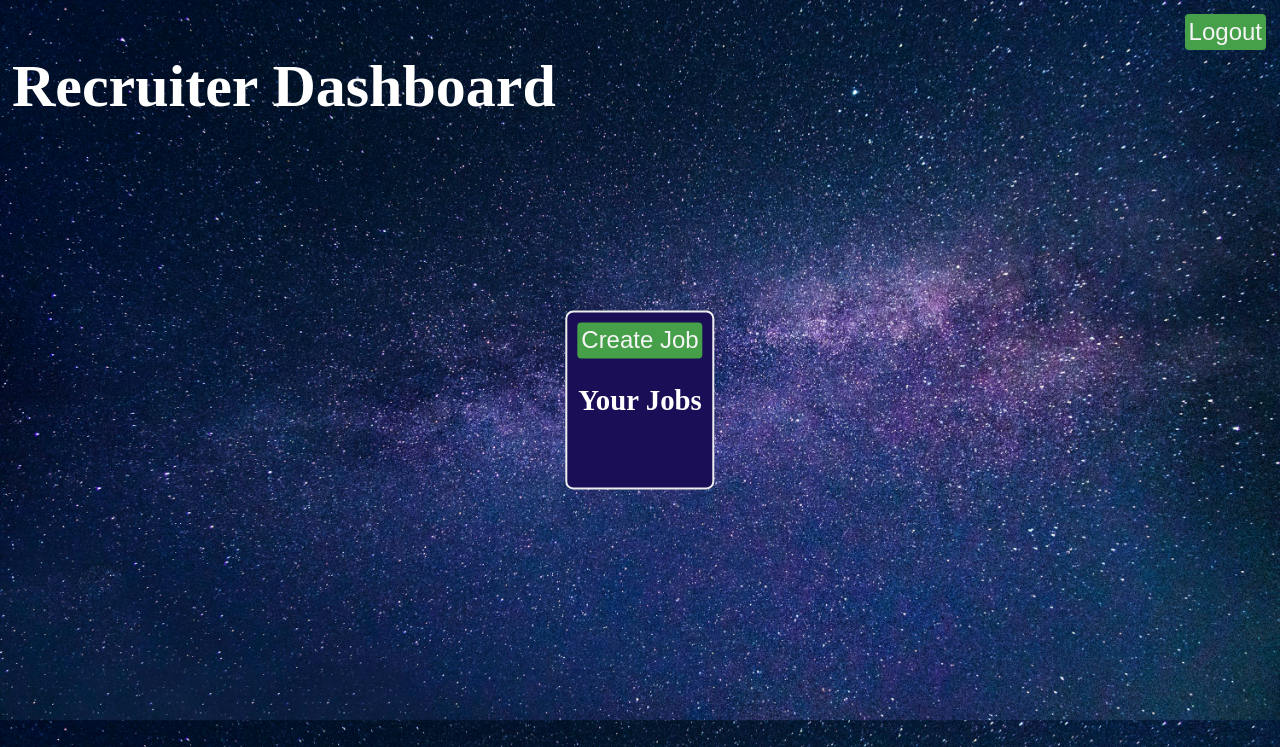
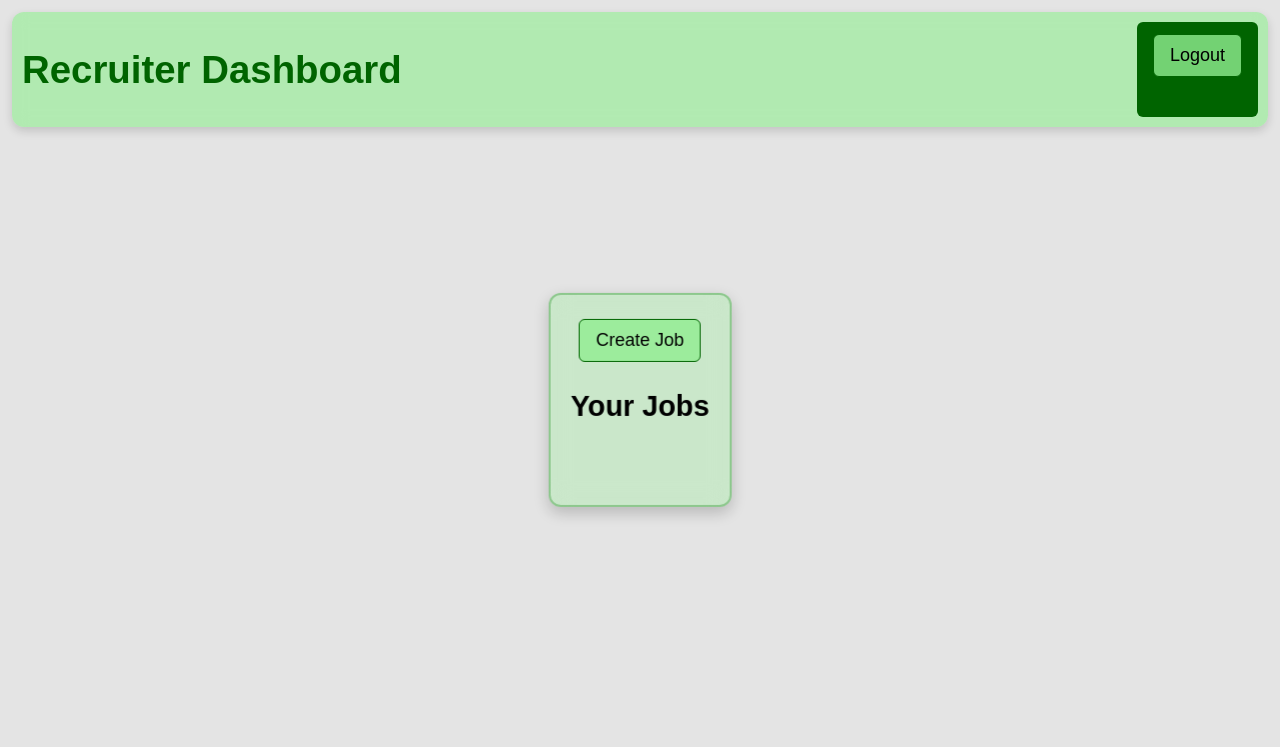
Before and after one commit to ArchBase/aijob, a Flask app: page /recruiter/dashboard in a window 1280 px wide. Shown: the top 747 px of the page. Run offline with Flask 3, Linux system fonts and the light colour scheme; a user stored in the database is signed in; data that the repository does not hold is empty.

Commit message:
styled proffessional

```diff
--- a/static/style.css
+++ b/static/style.css
@@ -1,81 +1,119 @@
-body{
-    color: white;
-    background: url('starry-night-sky.jpeg');
-    background-size: 100%;
+/* General Page Styling */
+body {
+    color: black;
+    background: rgba(211, 211, 211, 0.6); /* Light grey with transparency */
     font-size: 1.2em;
     padding: 4px;
+    font-family: Arial, sans-serif;
 }
 
-header{
+/* Header with Glassy Effect */
+header {
     display: grid;
     grid-template-columns: auto auto;
+    background: rgba(144, 238, 144, 0.6); /* Light green with transparency */
+    padding: 10px;
+    border-radius: 12px;
+    box-shadow: 0 4px 10px rgba(0, 0, 0, 0.15); /* Soft shadow */
+    backdrop-filter: blur(8px); /* Frosted glass effect */
 }
 
-h1{
-    font-size: 60px;
+/* Headings */
+h1, h3 {
+    color: darkgreen;
 }
 
-h3{
-    font-size: 30px;
+/* Buttons */
+button, input[type="submit"] {
+    margin: 4px;
+    padding: 10px 16px;
+    border-radius: 6px;
+    font-size: 18px;
+    background-color: rgba(144, 238, 144, 0.8); /* Light green */
+    color: black;
+    border: 1px solid darkgreen;
+    cursor: pointer;
+    transition: all 0.3s ease-in-out;
 }
 
-button, input[type=submit]{
-    margin: 2px;
-    padding: 4px;
-    border-radius: 4px;
-    font-size: 24px;
-    background-color: #4CAF50;
-    color: whitesmoke;
-    border: none;
+button:hover, input[type="submit"]:hover {
+    background-color: darkgreen;
+    color: white;
 }
 
-button, input[type="submit"]:hover {
-    background-color: #45a049;
+/* Inputs */
+input {
+    margin: 4px;
+    padding: 10px;
+    border: 1px solid darkgreen;
+    border-radius: 6px;
+    background: rgba(255, 255, 255, 0.8); /* Slight glass effect */
 }
 
-input{
-    margin: 4px;
+/* Links */
+a {
+    color: darkgreen;
+    text-decoration: none;
+    transition: 0.3s;
 }
 
-a{
-    color: aqua;
+a:hover {
+    color: white;
+    background-color: darkgreen;
+    padding: 4px 6px;
+    border-radius: 4px;
 }
 
-a:visited{
-    color:lightgreen;
+a:visited {
+    color: green;
 }
 
-.login-box{
-    background-color: #1a0f57;
+/* Glassmorphic Login Box */
+.login-box {
+    background: rgba(144, 238, 144, 0.3); /* Light green transparent */
+    backdrop-filter: blur(12px); /* Glass effect */
     display: flex;
     justify-content: center;
     align-items: center;
-
     flex-direction: column;
-
-    border: 2px solid #eee;
-    border-radius: 8px;
-    padding: 8px;
-
+    border: 2px solid rgba(0, 128, 0, 0.3); /* Soft green border */
+    border-radius: 12px;
+    padding: 20px;
+    box-shadow: 0 6px 16px rgba(0, 0, 0, 0.2); /* Deeper shadow */
     position: absolute;
     top: 50%;
     left: 50%;
     transform: translate(-50%, -50%);
 }
 
+/* Form inside Login Box */
 .login-box form {
     display: flex;
     flex-direction: column;
-    align-items: center; /* Center inputs */
+    align-items: center;
 }
 
+/* Input inside Login Box */
 .login-box input {
-    width: 80%; /* Adjust width */
-    padding: 8px;
-    border: 1px solid #ccc;
-    border-radius: 4px;
+    width: 80%;
+    padding: 10px;
+    border: 1px solid darkgreen;
+    border-radius: 6px;
+    background: rgba(255, 255, 255, 0.5); /* More glass effect */
 }
 
-.logout-btn{
+/* Logout Button */
+.logout-btn {
     margin-left: auto;
+    background-color: darkgreen;
+    color: white;
+    padding: 8px 12px;
+    border-radius: 6px;
+    text-decoration: none;
+    transition: 0.3s ease-in-out;
 }
+
+.logout-btn:hover {
+    background-color: lightgreen;
+    color: black;
+}
--- a/templates/user_dashboard.html
+++ b/templates/user_dashboard.html
@@ -36,7 +36,7 @@
         <ul>
             {% for job in applied_jobs %}
                 <li>Job ID: {{ job['job_id'] }} - Status: {{ job['status'] }}
-                    <a href="/user/improvement/{{ job['job_id'] }}">View Improvement</a>
+                    <a href="/user/improvement/{{ job['job_id'] }}"></a>
                 </li>
             {% endfor %}
         </ul>
```
